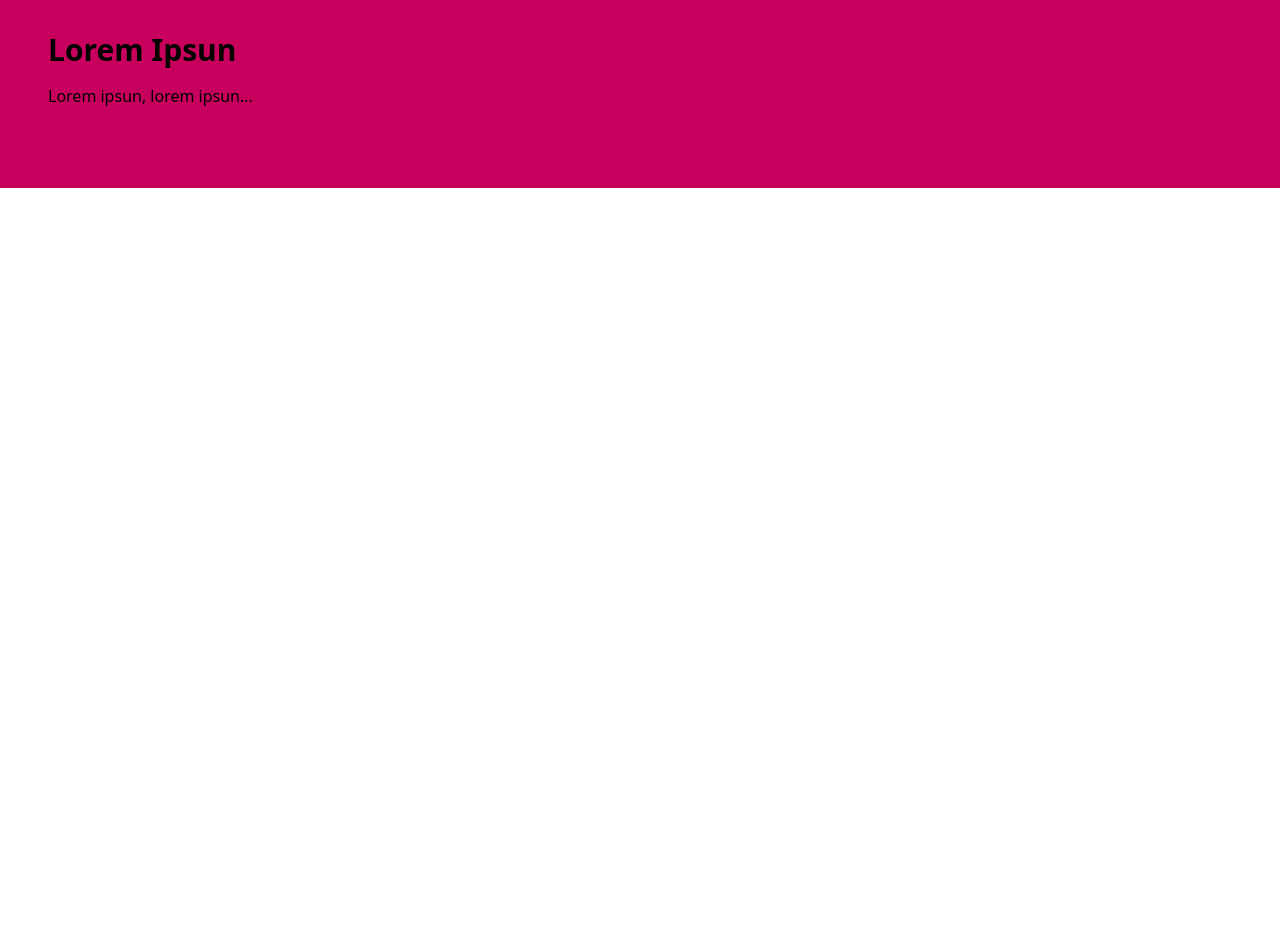
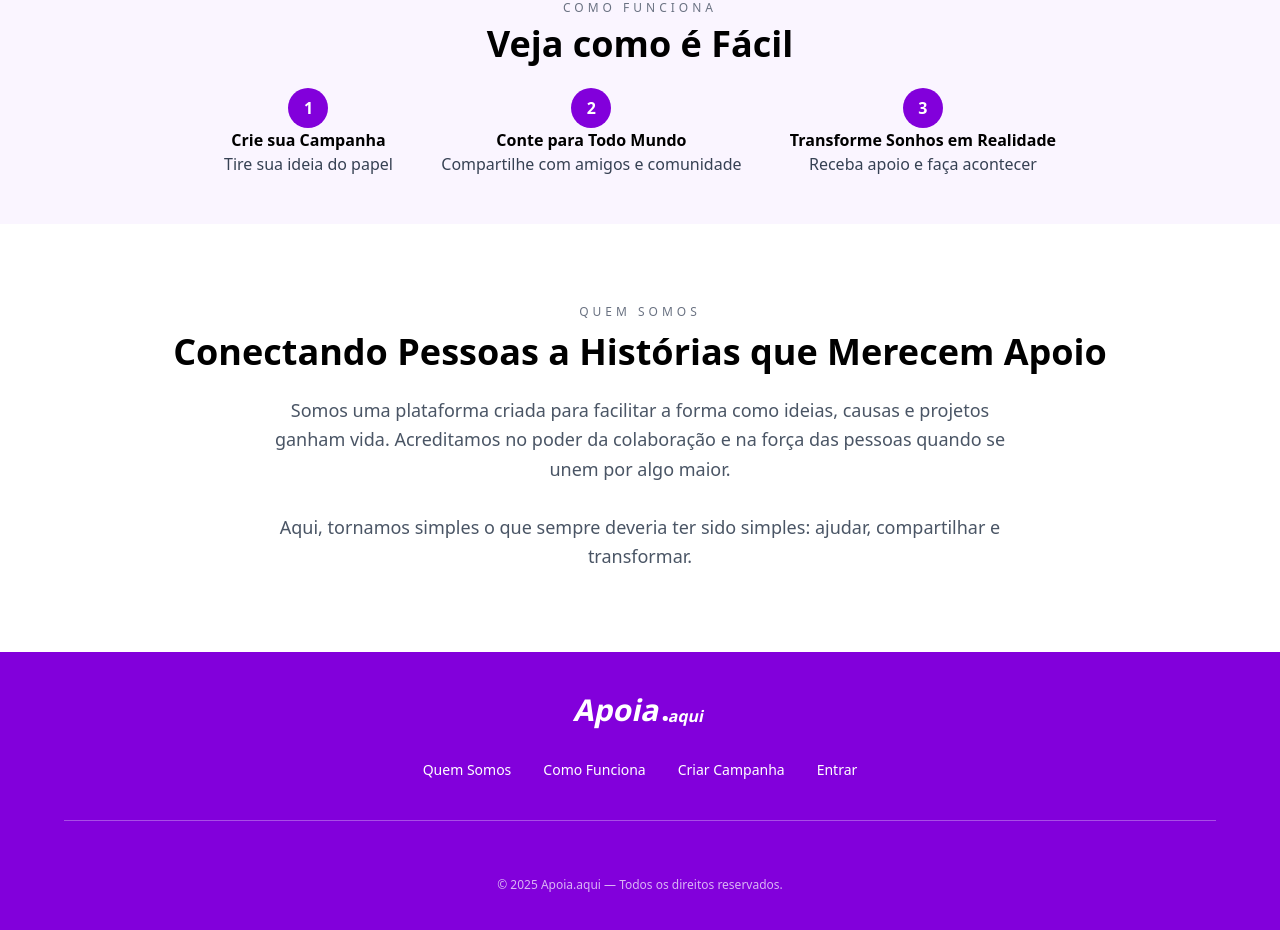
Before and after one commit to 2daniell/apoia.aqui, an Angular app: page / in a window 1280 px wide. Shown: the part 680-1610 px from the top of the page. Before the commit the page ends 868 px from the top, so only its background shows below. Built offline with nearby package versions, Linux system fonts and the light colour scheme.

Commit message:
feat: finalizado componente home

```diff
--- a/src/app/components/header/header.html
+++ b/src/app/components/header/header.html
@@ -5,10 +5,6 @@
             <span class="text-3xl font-extrabold text-black">.</span>
             <span class="text-md text-black font-semibold transform -skew-x-12">aqui</span>
         </div>
-        <div class="hidden text-gray-600 md:flex gap-4">
-            <p class="cursor-pointer transition-colors duration-300 hover:text-black">Quem Somos</p>
-            <p class="cursor-pointer transition-colors duration-300 hover:text-black">Como Funciona</p>
-        </div>
         <div class="flex items-center font-bold gap-4">
             <a class="cursor-pointer">Entrar</a>
             <a class="text-white bg-purple-700 px-4 py-2 rounded-lg cursor-pointer">Começar</a>
--- a/src/app/components/home/home.html
+++ b/src/app/components/home/home.html
@@ -21,13 +21,78 @@
         <a class="bg-purple-700 text-white px-6 py-3 rounded-lg font-semibold hover:bg-purple-800 transition cursor-pointer">
             Começar Campanha
         </a>
-        <a class="text-purple-700 px-6 py-3 rounded-lg font-semibold cursor-pointer">
+        <a (click)="scrollTo('how-works')" class="text-purple-700 px-6 py-3 rounded-lg font-semibold cursor-pointer">
             Como Funciona
         </a>
     </div>
 </section>
 
-<section class="px-12 py-20 bg-pink-700">
-    <h2 class="text-3xl font-bold">Lorem Ipsun</h2>
-    <p class="mt-4">Lorem ipsun, lorem ipsun...</p>
+<section id="how-works" class="flex items-center justify-center flex-col bg-purple-50 py-12">
+    <div class="flex items-center justify-center">
+        <h2 class="tracking-[0.25rem] text-xs text-gray-500 mb-2">
+            COMO FUNCIONA
+        </h2>
+    </div>
+    <div class="text-center">
+        <h1 class="text-3xl lg:text-4xl font-bold">Veja como é Fácil</h1>
+    </div>
+    <div class="flex px-12 flex-col lg:flex-row xl:px-56 w-full items-center justify-between mt-6 gap-6 lg:gap-0">
+        <div class="flex max-w text-center items-center flex-col">
+            <div class="text-white font-semibold h-10 w-10 bg-purple-700 rounded-full flex items-center justify-center">1</div>
+            <h1 class="font-semibold">Crie sua Campanha</h1>
+            <p class="text-gray-700">Tire sua ideia do papel</p>
+        </div>
+        <div class="flex max-w text-center items-center flex-col">
+            <div class="text-white font-semibold h-10 w-10 bg-purple-700 rounded-full flex items-center justify-center">2</div>
+            <h1 class="font-semibold">Conte para Todo Mundo</h1>
+            <p class="text-gray-700">Compartilhe com amigos e comunidade</p>
+        </div>
+        <div class="flex max-w text-center items-center flex-col">
+            <div class="text-white font-semibold h-10 w-10 bg-purple-700 rounded-full flex items-center justify-center">3</div>
+            <h1 class="font-semibold">Transforme Sonhos em Realidade</h1>
+            <p class="text-gray-700">Receba apoio e faça acontecer</p>
+        </div>
+    </div>
 </section>
+
+<section class="flex flex-col items-center justify-center px-8 lg:px-32 py-20 bg-white text-center">
+    <h2 class="tracking-[0.25rem] text-xs text-gray-500 mb-3">
+        QUEM SOMOS
+    </h2>
+
+    <h1 class="text-3xl lg:text-4xl font-bold mb-6">
+        Conectando Pessoas a Histórias que Merecem Apoio
+    </h1>
+
+    <p class="text-gray-600 text-sm md:text-base lg:text-lg leading-relaxed max-w-3xl">
+        Somos uma plataforma criada para facilitar a forma como ideias, causas e projetos ganham vida.
+        Acreditamos no poder da colaboração e na força das pessoas quando se unem por algo maior.
+        <br><br>
+        Aqui, tornamos simples o que sempre deveria ter sido simples:
+        ajudar, compartilhar e transformar.
+    </p>
+</section>
+
+<footer class="w-full bg-purple-700 text-white py-10 px-8">
+    <div class="max-w-6xl mx-auto flex flex-col items-center text-center gap-4">
+
+        <div class="flex items-end select-none cursor-pointer">
+            <span class="text-3xl font-extrabold transform -skew-x-12">Apoia</span>
+            <span class="text-3xl font-extrabold text-white">.</span>
+            <span class="text-md font-semibold transform -skew-x-12">aqui</span>
+        </div>
+
+        <div class="flex flex-col md:flex-row gap-4 md:gap-8 mt-4 text-sm">
+            <a class="hover:underline cursor-pointer">Quem Somos</a>
+            <a class="hover:underline cursor-pointer">Como Funciona</a>
+            <a class="hover:underline cursor-pointer">Criar Campanha</a>
+            <a class="hover:underline cursor-pointer">Entrar</a>
+        </div>
+
+        <hr class="w-full border-white/30 my-6" />
+
+        <p class="text-xs text-white/70 mt-4">
+            © 2025 Apoia.aqui — Todos os direitos reservados.
+        </p>
+    </div>
+</footer>
--- a/src/app/components/home/home.ts
+++ b/src/app/components/home/home.ts
@@ -9,4 +9,11 @@ import { Header } from '../header/header';
 })
 export class Home {
 
+  public scrollTo(elementId: string): void {
+    const element = document.getElementById(elementId);
+    if (element) {
+      element.scrollIntoView({ behavior: 'smooth', block: 'start' });
+    }
+  }
+
 }
```
